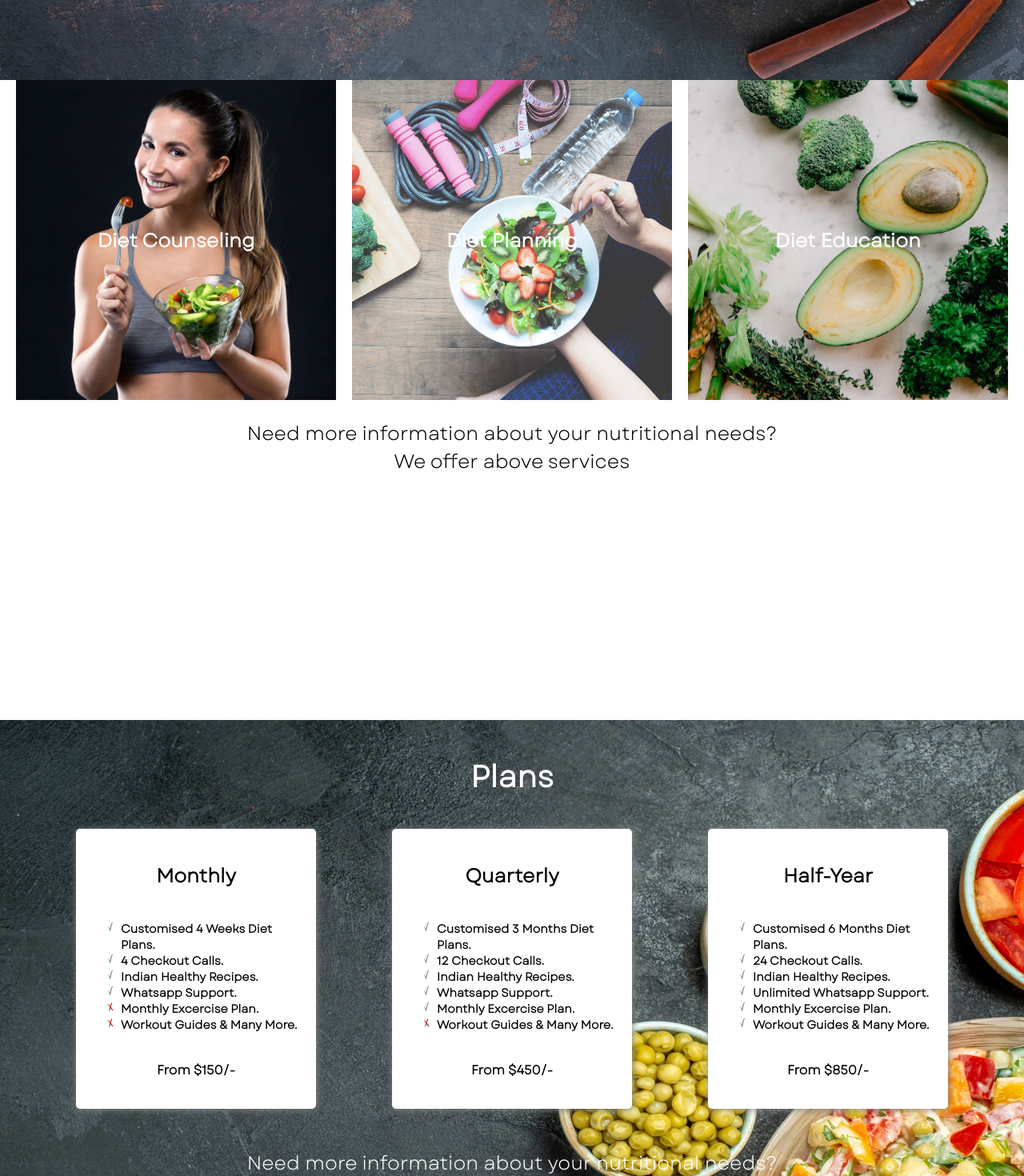
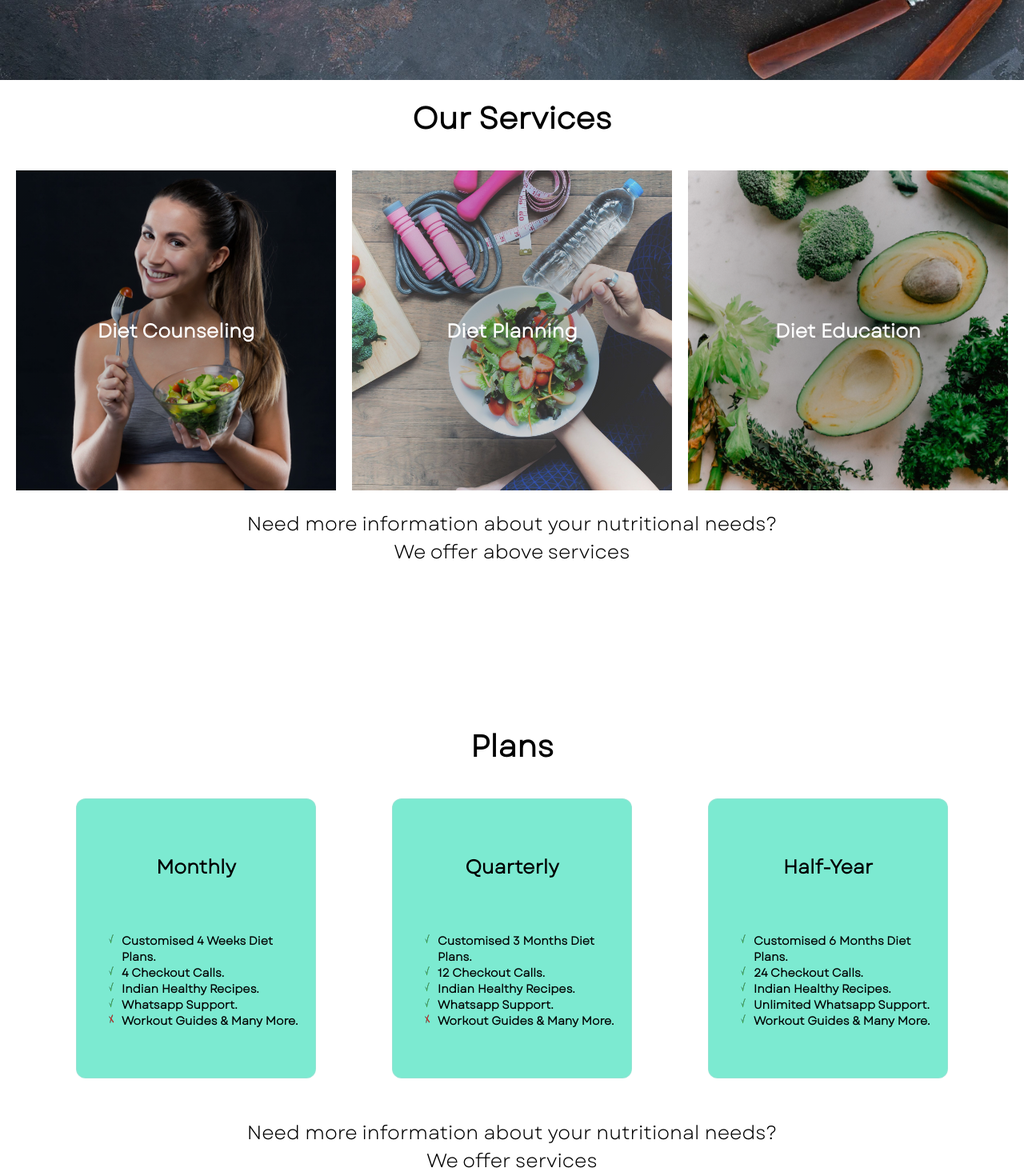
Before and after one commit to chiragbairwa/health-app, a Next.js app: page / in a window 1280 px wide. Shown: the part 700-2170 px from the top of the page at 80% size. Built offline with nearby package versions, Linux system fonts and the light colour scheme.

Commit message:
Minor changes to UI Major code changes

```diff
--- a/pages/index.js
+++ b/pages/index.js
@@ -18,22 +18,15 @@ export default function Main() {
         <meta name="viewport" content="width=device-width, initial-scale=1.0" />
         <link rel="icon" href="/favicon.png" />
       </Head>
+
+      <Welcome></Welcome>
+      <Services></Services>
+
+      <Plans></Plans>
+
+      <Clients></Clients>
+
       <div className="fullpage ">
-        <Welcome></Welcome>
-      </div>
-      <div className="fullpage">
-        <Services></Services>
-      </div>
-
-      <div className="fullpage">
-        <Plans></Plans>
-      </div>
-
-      <div className="fullpage">
-        <Clients></Clients>
-      </div>
-
-      <div className="fullpage">
         <Contact></Contact>
       </div>
     </>
--- a/pages/plans.js
+++ b/pages/plans.js
@@ -14,10 +14,8 @@ export default function Plans() {
             <li>4 Checkout Calls.</li>
             <li>Indian Healthy Recipes.</li>
             <li>Whatsapp Support.</li>
-            <li className="plan-perks-blank">Monthly Excercise Plan.</li>
             <li className="plan-perks-blank">Workout Guides & Many More.</li>
           </ul>
-          <p>From $150/-</p>
         </div>
 
         <div className="plan-card">
@@ -27,10 +25,9 @@ export default function Plans() {
             <li>12 Checkout Calls.</li>
             <li>Indian Healthy Recipes.</li>
             <li>Whatsapp Support.</li>
-            <li>Monthly Excercise Plan.</li>
+
             <li className="plan-perks-blank">Workout Guides & Many More.</li>
           </ul>
-          <p>From $450/-</p>
         </div>
 
         <div className="plan-card">
@@ -40,10 +37,8 @@ export default function Plans() {
             <li>24 Checkout Calls.</li>
             <li>Indian Healthy Recipes.</li>
             <li>Unlimited Whatsapp Support.</li>
-            <li>Monthly Excercise Plan.</li>
             <li>Workout Guides & Many More.</li>
           </ul>
-          <p>From $850/-</p>
         </div>
       </div>
 
--- a/pages/services.js
+++ b/pages/services.js
@@ -1,6 +1,10 @@
 export default function Services() {
   return (
     <div className="services">
+      <p className="heading" align="center">
+        Our Services
+      </p>
+
       <div>
         <div className="diet-counselling">
           <h2>Diet Counseling</h2>
--- a/pages/welcome.js
+++ b/pages/welcome.js
@@ -1,6 +1,6 @@
 export default function Welcome() {
   return (
-    <>
+    <div className="fullpage">
       <header className="header">
         {/* LOGO */}
         <img src="logo.png" alt="logo" />
@@ -30,6 +30,6 @@ have to be Boring.`}
           GET STARTED
         </a>
       </div>
-    </>
+    </div>
   )
 }
--- a/styles/globals.css
+++ b/styles/globals.css
@@ -28,24 +28,10 @@ a {
   font-family: 'Garet';
 }
 
-.fullpage {
-  height: 100vh;
-  /* padding-top: 20px; */
-}
-.fullpage:first-child {
-  background-image: url('../public/bg.webp');
-  background-size: cover;
-  background-position: center;
-}
-
 .heading {
   font-size: 38px;
   font-weight: bold;
   text-align: center;
+  color: black;
+  margin-top: 0;
 }
-
-@media only screen and (max-width: 786px) {
-  .fullpage:first-child {
-    background-position: right;
-  }
-}
--- a/styles/homepage.css
+++ b/styles/homepage.css
@@ -1,3 +1,13 @@
+.fullpage {
+  height: 100vh;
+  /* padding-top: 20px; */
+}
+.fullpage:first-child {
+  background-image: url('../public/bg.webp');
+  background-size: cover;
+  background-position: center;
+}
+
 /* Header */
 .header {
   margin: 0 0 0 7rem;
@@ -44,11 +54,19 @@
 }
 
 @media only screen and (max-width: 768px) {
+  .fullpage:first-child {
+    background-position: right;
+    background-image: radial-gradient(rgba(0, 0, 0, 0.356), rgba(0, 0, 0, 0)),
+      url('../public/bg.webp');
+  }
   .header {
     margin-left: 2rem;
   }
   .navbar {
     visibility: hidden;
+  }
+  .navbar:last-child {
+    margin-right: 0;
   }
   /* Welcome */
   .welcome {
--- a/styles/plans.css
+++ b/styles/plans.css
@@ -1,6 +1,5 @@
 /* Plans */
 .plans {
-  background-image: url(../public/bg1.webp);
   height: 100vh;
   background-size: cover;
   padding-top: 5px;
@@ -9,7 +8,6 @@
   display: flex;
   align-items: center;
   justify-content: space-evenly;
-  /* padding-top: 40px; */
 }
 
 .plan-card {
@@ -18,11 +16,13 @@
   padding: 1rem;
   display: flex;
   color: black;
-  border-radius: 5px;
   text-align: center;
+  border-radius: 12px;
   flex-direction: column;
-  background-color: white;
-  box-shadow: 1px 1px 10px #888888;
+  backdrop-filter: blur(17px) saturate(200%);
+  background-color: rgba(80, 227, 194, 0.75);
+  border: 1px solid rgba(209, 213, 219, 0.3);
+  -webkit-backdrop-filter: blur(17px) saturate(200%);
 }
 
 .plan-card p {
@@ -38,16 +38,8 @@
   list-style-image: url('../public/check-list.gif');
 }
 
-.plan-card a {
-  border: 2px solid lightgreen;
-
-  padding: 5px 15px;
-}
-.plan-card a:hover {
-  background-color: lightgreen;
-}
-
 .plans pre {
   margin-top: 50px;
   font-size: 24px;
+  color: black;
 }
--- a/styles/services.css
+++ b/styles/services.css
@@ -1,10 +1,10 @@
 /* Services */
 .services {
+  padding-top: 20px;
   height: 100vh;
 }
 .services div {
   display: flex;
-  /* padding-top: 20px; */
   justify-content: space-evenly;
 }
 
@@ -15,7 +15,7 @@
   padding: 1rem;
   width: 400px;
   height: 400px;
-  transition: color 0.15s ease, border-color 0.15s ease;
+  transition: color 0.15s ease, 0.15s ease;
 }
 
 .diet-counselling,
@@ -25,21 +25,38 @@
   background-size: cover;
 }
 .diet-counselling {
-  background-image: url('../public/diet-counselling.jpg');
+  background-image: radial-gradient(rgba(0, 0, 0, 0.356), rgba(0, 0, 0, 0)),
+    url('../public/diet-counselling.jpg');
 }
 .diet-planning {
-  background-image: url('../public/diet-planning.jpg');
+  background-image: radial-gradient(rgba(0, 0, 0, 0.356), rgba(0, 0, 0, 0)),
+    url('../public/diet-planning.jpg');
 }
 .diet-education {
-  background-image: url('../public/diet-education.jpg');
+  background-image: radial-gradient(rgba(0, 0, 0, 0.356), rgba(0, 0, 0, 0)),
+    url('../public/diet-education.jpg');
 }
 .diet-counselling:hover,
 .diet-education:hover,
 .diet-planning:hover {
-  border: 3px solid black;
+  border: 3px solid white;
 }
 
 .services pre {
   color: black;
   font-size: 24px;
 }
+
+@media only screen and (max-width: 768px) {
+  .services {
+    height: max-content;
+  }
+  .services div {
+    display: flex;
+    flex-direction: column;
+    justify-content: space-evenly;
+  }
+  .services div {
+    padding: 10px;
+  }
+}
```
Also changed, not shown: styles/Home.module.css (added).
